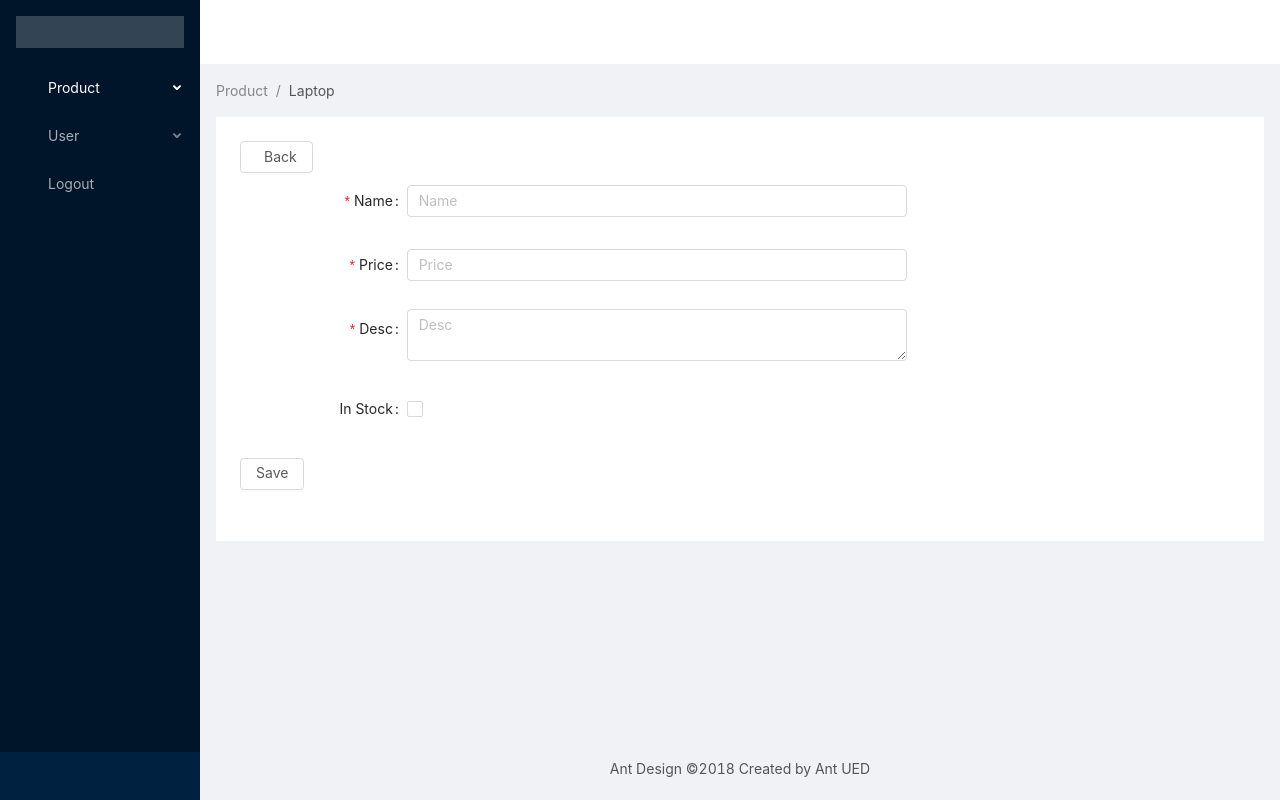
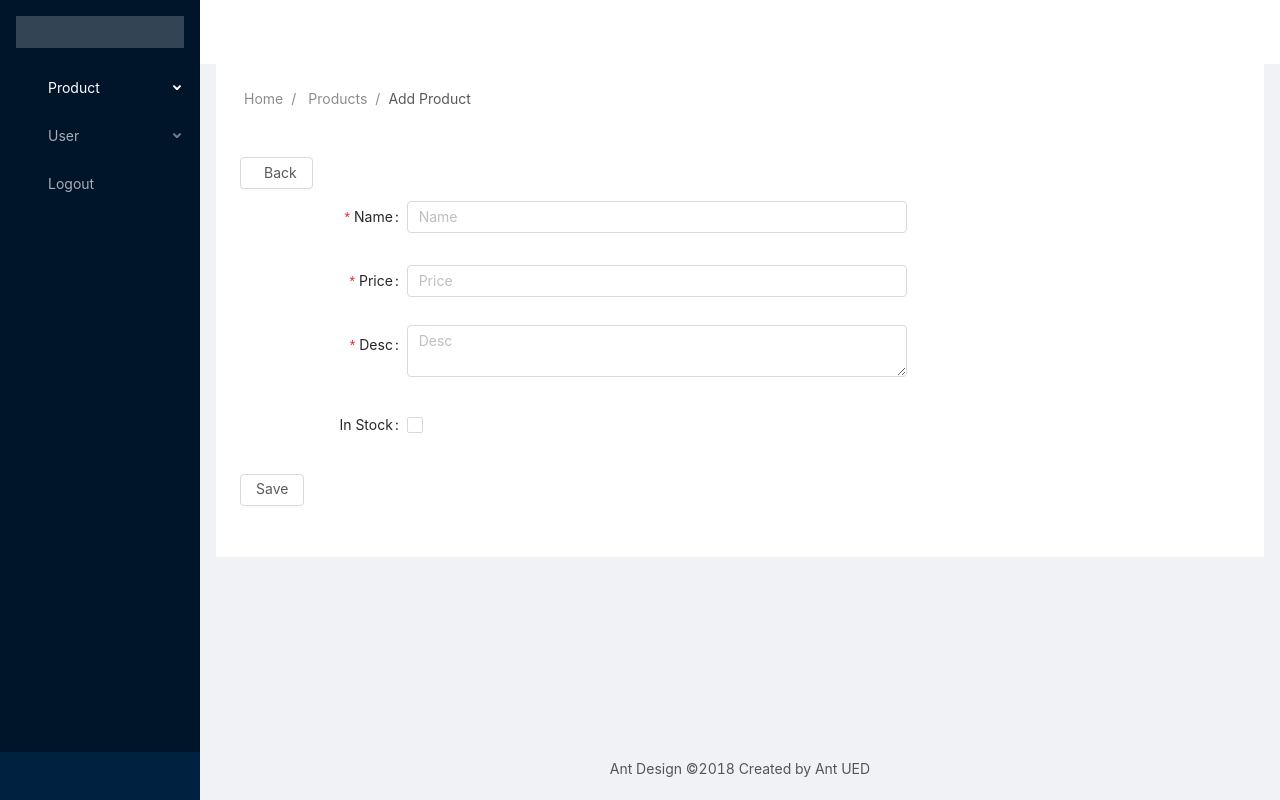
Before and after one commit to tottranv/product-management, a Vue app: page /product/add in a window 1280 px wide. Built offline with nearby package versions, Linux system fonts and the light colour scheme; sample sign-in values are in the browser's storage.

Commit message:
impl breadcrumb

```diff
--- /dev/null
+++ b/src/components/layouts/Breadcrumb.vue
@@ -0,0 +1,32 @@
+<template>
+    <div>
+        <template v-if="!breadcrumb">
+            <a-skeleton avatar :paragraph="{ rows: 1 }" />
+        </template>
+        <template v-else>
+            <a-breadcrumb class="bg-white p-6">
+                <a-breadcrumb-item v-for="item in breadcrumb" :key="item.text">
+                    <router-link v-if="item.link" :to="item.link">
+                        <a-icon v-if="item.icon" :type="item.icon" class="mr-1" />
+                        <span v-if="item.text">{{ item.text }}</span>
+                    </router-link>
+                    <span v-else>
+                        <a-icon v-if="item.icon" :type="item.icon" class="mr-1" />
+                        <span v-if="item.text">{{ item.text }}</span>
+                    </span>
+                </a-breadcrumb-item>
+            </a-breadcrumb>
+        </template>
+    </div>
+</template>
+
+<script>
+import { mapState } from 'vuex';
+
+export default {
+    name: 'BreadcrumbComponent',
+    computed: {
+        ...mapState(['breadcrumb']),
+    }
+}
+</script>
--- a/src/components/layouts/MainLayout.vue
+++ b/src/components/layouts/MainLayout.vue
@@ -4,10 +4,7 @@
         <a-layout>
             <Header />
             <a-layout-content style="margin: 0 16px">
-                <a-breadcrumb style="margin: 16px 0">
-                    <a-breadcrumb-item>Product</a-breadcrumb-item>
-                    <a-breadcrumb-item>Laptop</a-breadcrumb-item>
-                </a-breadcrumb>
+                <Breadcrumb />
                 <div :style="{ padding: '24px', background: '#fff', minHeight: '360px' }">
                     <router-view />
                 </div>
@@ -19,6 +16,7 @@
     </a-layout>
 </template>
 <script>
+import Breadcrumb from './Breadcrumb.vue';
 import Header from './Header.vue';
 import Sidebar from './Sidebar.vue';
 
@@ -26,6 +24,7 @@ export default {
     components: {
         Sidebar,
         Header,
+        Breadcrumb,
     },
 };
 </script>
--- a/src/components/pages/product/ProductAdd.vue
+++ b/src/components/pages/product/ProductAdd.vue
@@ -35,8 +35,18 @@ export default {
             form: this.$form.createForm(this, { name: 'productForm' }),
         }
     },
+    mounted() {
+        this.$helpers.setBreadcrumbFn([
+            { icon: 'home', link: '/', text: 'Home' },
+            { icon: 'ordered-list', link: '/', text: 'Products' },
+            { text: 'Add Product' },
+        ], this.setBreadcrumb);
+    },
+    destroyed() {
+        this.$helpers.setBreadcrumbFn([], this.setBreadcrumb);
+    },
     methods: {
-        ...mapActions(['addProduct']),
+        ...mapActions(['addProduct', 'setBreadcrumb']),
         handleBack() {
             this.$router.back();
         },
--- a/src/components/pages/product/ProductEdit.vue
+++ b/src/components/pages/product/ProductEdit.vue
@@ -42,8 +42,20 @@ export default {
     computed: {
         ...mapState(['viewProduct']),
     },
+    created() {
+        this.getProductById({ id: this.id });
+    },
+    mounted() {
+        this.$helpers.setBreadcrumbFn([
+            { icon: 'home', link: '/', text: 'Home' },
+            { text: 'Profile' },
+        ], this.setBreadcrumb);
+    },
+    destroyed() {
+        this.$helpers.setBreadcrumbFn([], this.setBreadcrumb);
+    },
     methods: {
-        ...mapActions(['getProductById', 'updateProduct']),
+        ...mapActions(['getProductById', 'updateProduct', 'setBreadcrumb']),
         handleBack() {
             this.$router.back();
         },
@@ -66,9 +78,6 @@ export default {
             });
         },
     },
-    created() {
-        this.getProductById({ id: this.id });
-    },
     watch: {
         viewProduct: {
             handler(viewProduct) {
--- a/src/components/pages/product/ProductList.vue
+++ b/src/components/pages/product/ProductList.vue
@@ -164,13 +164,21 @@ export default {
             this.setStyle();
         });
     },
+    mounted() {
+        this.$helpers.setBreadcrumbFn([
+            { icon: 'home', link: '/', text: 'Home' },
+            { icon: 'user', link: '/profile', text: 'Profile' },
+            { text: 'Home' },
+        ], this.setBreadcrumb);
+    },
     destroyed() {
         if (this.list) {
             this.list.removeEventListener('scroll', this.onScroll);
         }
+        this.$helpers.setBreadcrumbFn([], this.setBreadcrumb);
     },
     methods: {
-        ...mapActions(['fetchProducts', 'deleteProduct']),
+        ...mapActions(['fetchProducts', 'deleteProduct', 'setBreadcrumb']),
         go(path) {
             this.$router.push(path);
         },
--- a/src/components/pages/user/Profile.vue
+++ b/src/components/pages/user/Profile.vue
@@ -23,12 +23,19 @@ export default {
     name: 'ProfilePage',
     mounted() {
         this.fetchMe();
+        this.$helpers.setBreadcrumbFn([
+            { icon: 'home', link: '/', text: 'Home' },
+            { text: 'Profile' },
+        ], this.setBreadcrumb);
+    },
+    destroyed() {
+        this.$helpers.setBreadcrumbFn([], this.setBreadcrumb);
     },
     computed: {
         ...mapGetters(['user']),
     },
     methods: {
-        ...mapActions(['me']),
+        ...mapActions(['me', 'setBreadcrumb']),
         fetchMe() {
             this.me()
                 .then((result) => {
--- /dev/null
+++ b/src/helpers/breadcrumb.js
@@ -0,0 +1,3 @@
+export const setBreadcrumbFn = (breadcrumb, setBreadcrumb) => {
+    setBreadcrumb(breadcrumb);
+}
--- a/src/helpers/index.js
+++ b/src/helpers/index.js
@@ -1,2 +1,3 @@
 export * from './currrency'
 export * from './delays';
+export * from './breadcrumb';
--- a/src/store/index.js
+++ b/src/store/index.js
@@ -18,6 +18,7 @@ export default new Vuex.Store({
         products: [],
         user: null,
         viewProduct: null,
+        breadcrumb: []
     },
     mutations: {
         me(state, user) {
@@ -255,6 +256,9 @@ export default new Vuex.Store({
             commit('deleteProduct', id);
             return Promise.resolve('Product is deleted');
         },
+        setBreadcrumb: ({state}, breadcrumb) => {
+            state.breadcrumb = breadcrumb;
+        },
     },
     getters: {
         products:  (state) => state.products,
```
